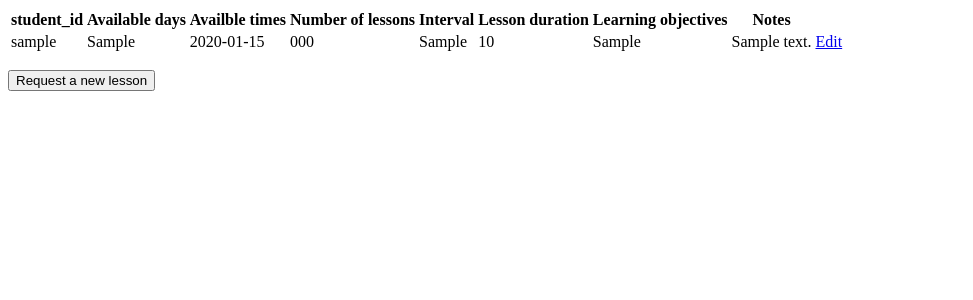
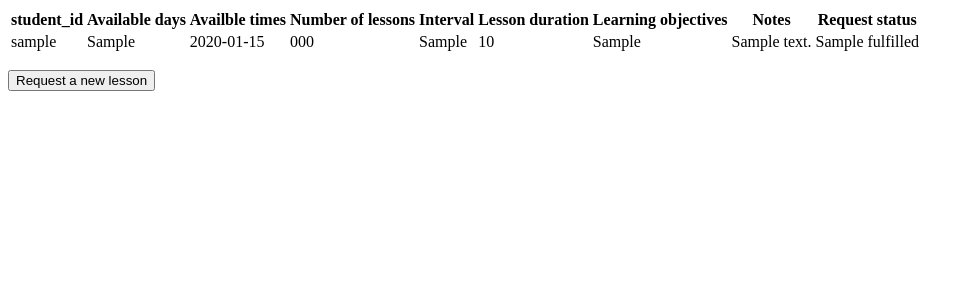
Before and after one commit to Ali-Alkhars/Reggie-MSMS, a Django app: template lessons/templates/lesson_page.html in a window 1280 px wide. Shown: the top 300 px of the page, without its empty margins (0-973 px from the left). Run offline with Django 4.2, Linux system fonts and the light colour scheme; the template is opened without the code that fills it: most values are stand-ins (such as "Sample title", 1, 10 or a date in 2020).

Commit message:
Finish basic functionality of edit and delete request by user and admin

```diff
--- a/lessons/forms.py
+++ b/lessons/forms.py
@@ -8,7 +8,7 @@ from django.contrib.auth.models import Group
 class LessonRequestForm(forms.ModelForm):
     class Meta:
         model = Lesson_request
-        fields = ["availableDays", "availableTimes", "numberOfLessons", "IntervalBetweenLessons", "DurationOfLesson", "LearningObjectives", "AdditionalNotes"]
+        fields = ["availableDays", "availableTimes", "numberOfLessons", "IntervalBetweenLessons", "DurationOfLesson", "LearningObjectives", "AdditionalNotes", "Fulfilled"]
         labels = {
             'availableDays': "Choose a day: ",
             'availableTimes': "Choose a time: ",
@@ -22,6 +22,7 @@ class LessonRequestForm(forms.ModelForm):
             "LearningObjectives": forms.Textarea(),
             "AdditionalNotes": forms.Textarea()
         }
+
 
 # This is just a placeholder form
 class LogInForm(forms.Form):
--- a/lessons/management/commands/seed.py
+++ b/lessons/management/commands/seed.py
@@ -16,7 +16,7 @@ class Command(BaseCommand):
     def _create_user(self):
         first_name = self.faker.first_name()
         last_name = self.faker.last_name()
-        username = 'cwan@gmail.com'
+        username = 'chinwan@gmail.com'
         user = User.objects.create_user(
             username,
             first_name=first_name,
--- a/lessons/templates/lesson_page.html
+++ b/lessons/templates/lesson_page.html
@@ -21,6 +21,7 @@
                 <th>Lesson duration</th>
                 <th>Learning objectives</th>
                 <th>Notes</th>
+                <th>Request status</th>
             </tr>
             {% for user in object_list %}
             <tr>
@@ -32,7 +33,17 @@
                 <td>{{user.DurationOfLesson}}</td>
                 <td>{{user.LearningObjectives}}</td>
                 <td>{{user.AdditionalNotes}}</td>
+                <td>{{user.Fulfilled}}</td>
+                {% if currentUser == True %}
+                {% if user.Fulfilled == 'Pending' %}
                 <td><a href="{% url 'lesson_request_update' user.id %}">Edit</a></td>
+                <td><a href="{% url 'lesson_request_delete' user.id%}">Delete</a></td>
+                {% endif %}
+                {% endif %}
+                {% if currentUser == False %}
+                <td><a href="{% url 'lesson_request_update' user.id %}">Edit</a></td>
+                <td><a href="{% url 'lesson_request_delete' user.id%}">Delete</a></td>
+                {% endif %}
 
             </tr>
             {% endfor %}
--- /dev/null
+++ b/lessons/templates/lesson_request_delete.html
@@ -0,0 +1,6 @@
+<h1>Delete lesson request</h1>
+
+<form action="" method="post">
+    {% csrf_token %}
+    <input type="submit" value="Delete lesson request">
+</form>
--- a/msms/urls.py
+++ b/msms/urls.py
@@ -24,6 +24,7 @@ urlpatterns = [
     path("lesson_page/lesson_request/", views.lesson_request, name="lesson_request"),
     path("lesson_page/<int:id>/update/", views.lesson_request_update, name='lesson_request_update'),
     path("lesson_page/", views.lesson_page, name="lesson_page"),
+    path("lesson_page/<int:id>/delete/", views.lesson_request_delete, name='lesson_request_delete'),
     path('log_in/', views.log_in, name='log_in'),
     path('log_out/', views.log_out, name='log_out'),
     path('register/', views.register, name='register'),
```
Also changed, not shown: lessons/models.py (+7 -0 lines), lessons/views.py (+24 -3 lines), lessons/migrations/0001_initial.py, lessons/migrations/0002_alter_lesson_request_durationoflesson.py (deleted).
